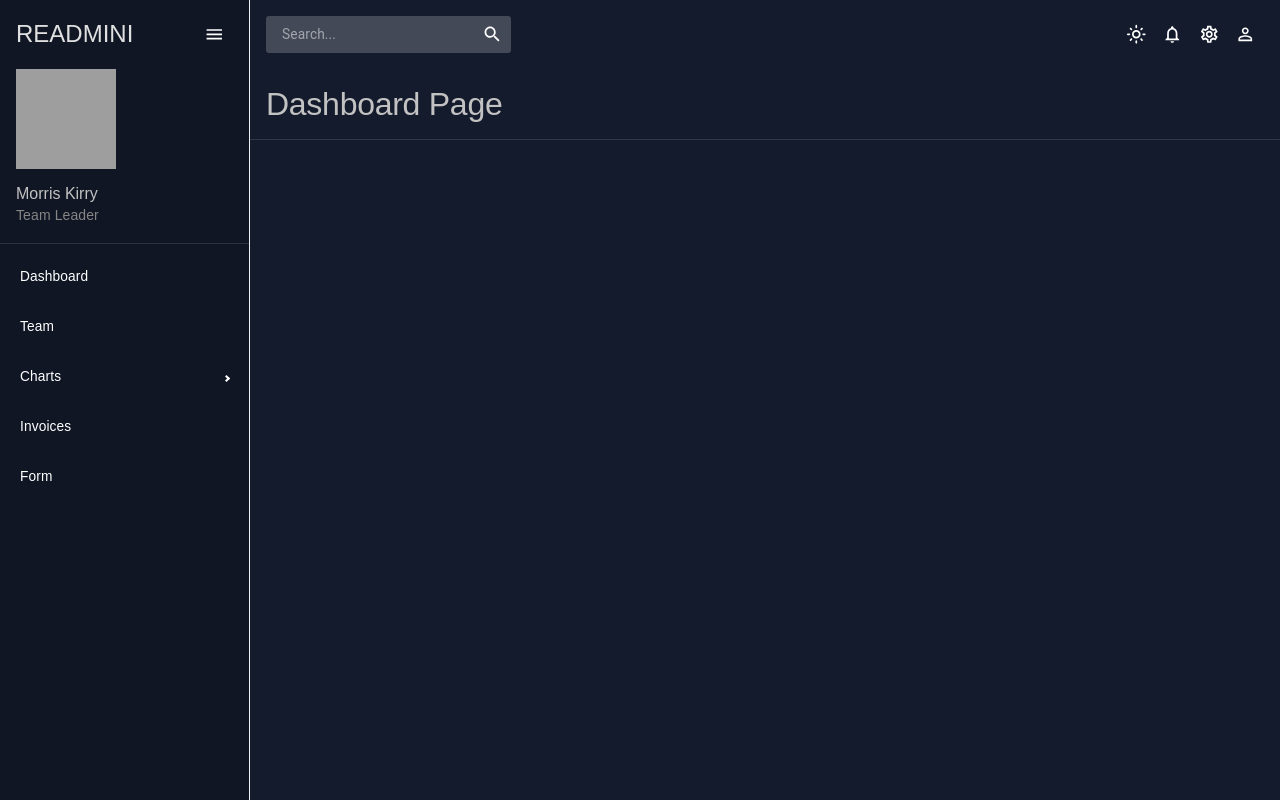
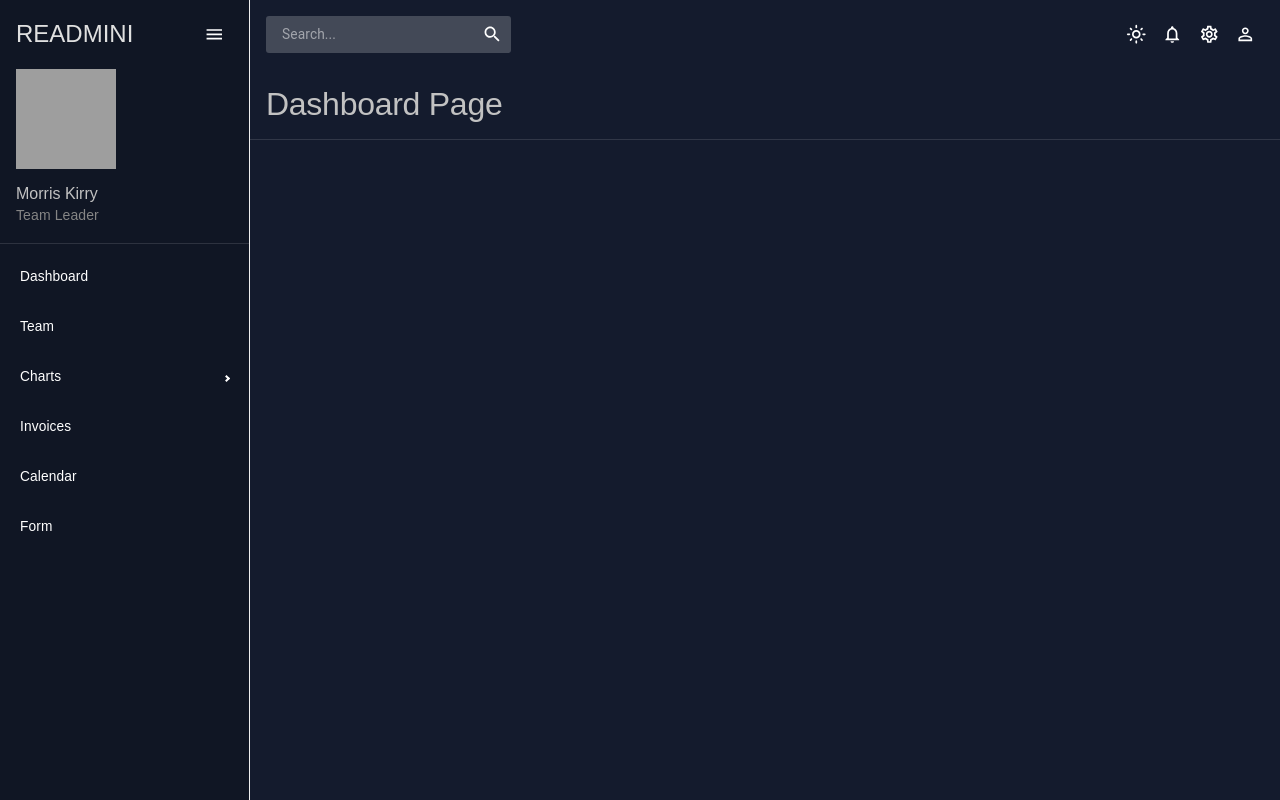
Before and after one commit to CollinsKippy/admin-dashboard-rt, a React (Create React App) app: page / in a window 1280 px wide. Built offline with nearby package versions, Linux system fonts and the light colour scheme; grey boxes are pictures that could not be loaded.

Commit message:
updated menus

```diff
--- a/src/components/sidenav/index.jsx
+++ b/src/components/sidenav/index.jsx
@@ -62,10 +62,12 @@ const Sidenav = ({ children }) => {
         <MenuItem> Dashboard </MenuItem>
         <MenuItem> Team </MenuItem>
         <SubMenu label='Charts'>
-          <MenuItem> Pie charts </MenuItem>
-          <MenuItem> Line charts </MenuItem>
+          <MenuItem> Pie chart </MenuItem>
+          <MenuItem> Line chart </MenuItem>
+          <MenuItem> Bar chart </MenuItem>
         </SubMenu>
         <MenuItem> Invoices </MenuItem>
+        <MenuItem> Calendar </MenuItem>
         <MenuItem> Form </MenuItem>
       </Menu>
     </Sidebar>
```
